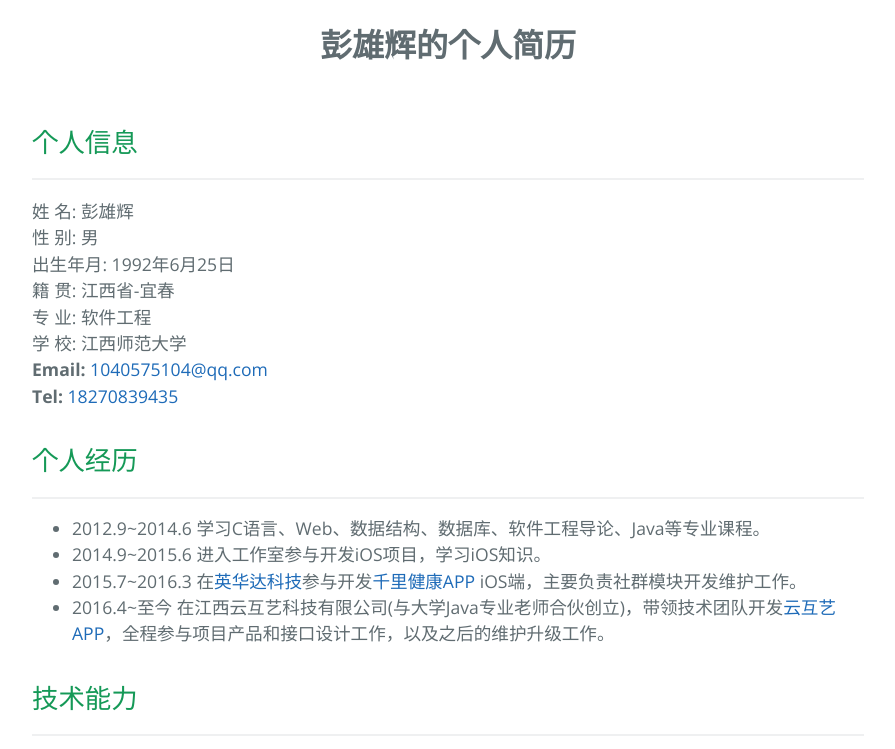
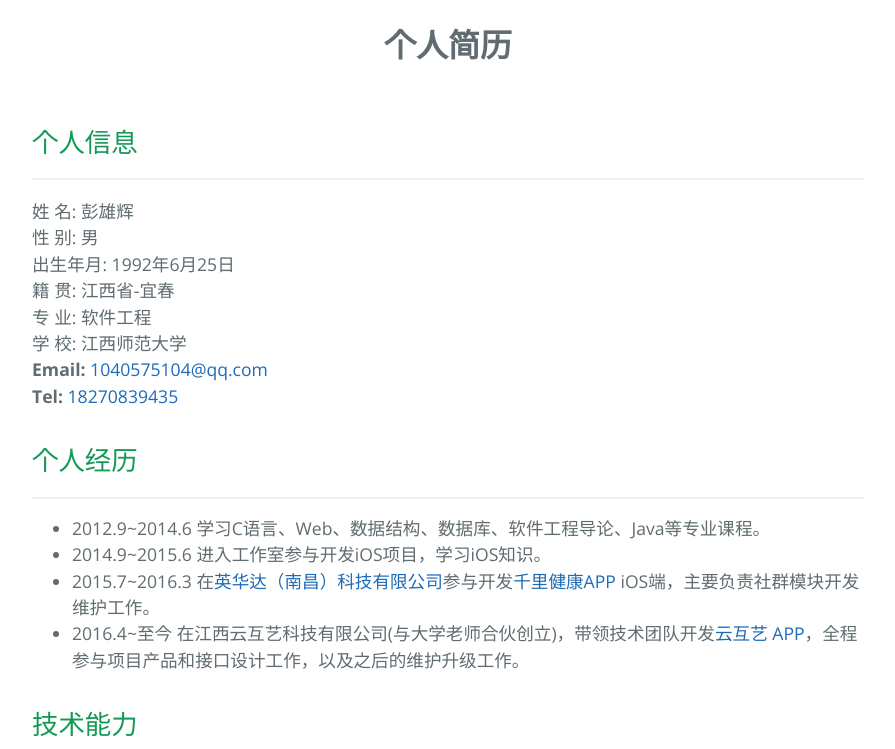
Before and after one commit to pptk/hello-word, a plain HTML site: page index.html in a window 1280 px wide. Shown: the top 749 px of the page, without its empty margins (192-1087 px from the left). Drawn offline with nearby package versions, Linux system fonts and the light colour scheme.

Commit message:
Update index.html

```diff
--- a/index.html
+++ b/index.html
@@ -10,7 +10,7 @@
     <link rel="stylesheet" type="text/css" href="stylesheets/github-light.css" media="screen">
   </head>
   <body>
-    <h1 style="text-align: center;">彭雄辉的个人简历</h1>
+    <h1 style="text-align: center;">个人简历</h1>
     <section class="main-content">
       <h2>
 <a id="个人信息" class="anchor" href="#%E4%B8%AA%E4%BA%BA%E4%BF%A1%E6%81%AF" aria-hidden="true"><span aria-hidden="true" class="octicon octicon-link"></span></a>个人信息</h2>
@@ -35,9 +35,9 @@
 </li>
 <li>2014.9~2015.6 进入工作室参与开发iOS项目，学习iOS知识。<br>
 </li>
-<li>2015.7~2016.3 在<a href="http://baike.baidu.com/link?url=iDgLpN4_lTjnX_5kzMxZYPNl52NBDG2_CWD7xSBjnxD1XuXiqb82-F5mk9UjlGuoU9vtAHTXpdW6aQNAhPrOQq">英华达科技</a>参与开发<a href="https://itunes.apple.com/cn/app/qian-li-jian-kang/id989165303?mt=8">千里健康APP</a> iOS端，主要负责社群模块开发维护工作。<br>
+<li>2015.7~2016.3 在<a href="http://baike.baidu.com/link?url=iDgLpN4_lTjnX_5kzMxZYPNl52NBDG2_CWD7xSBjnxD1XuXiqb82-F5mk9UjlGuoU9vtAHTXpdW6aQNAhPrOQq">英华达（南昌）科技有限公司</a>参与开发<a href="https://itunes.apple.com/cn/app/qian-li-jian-kang/id989165303?mt=8">千里健康APP</a> iOS端，主要负责社群模块开发维护工作。<br>
 </li>
-<li>2016.4~至今 在江西云互艺科技有限公司(与大学Java专业老师合伙创立)，带领技术团队开发<a href="https://itunes.apple.com/us/app/yun-hu-yi/id1180463683?l=zh&ls=1&mt=8">云互艺 APP</a>，全程参与项目产品和接口设计工作，以及之后的维护升级工作。<br>
+<li>2016.4~至今 在江西云互艺科技有限公司(与大学老师合伙创立)，带领技术团队开发<a href="https://itunes.apple.com/us/app/yun-hu-yi/id1180463683?l=zh&ls=1&mt=8">云互艺 APP</a>，全程参与项目产品和接口设计工作，以及之后的维护升级工作。<br>
 </li>
 </ul>
 <h2>
```
